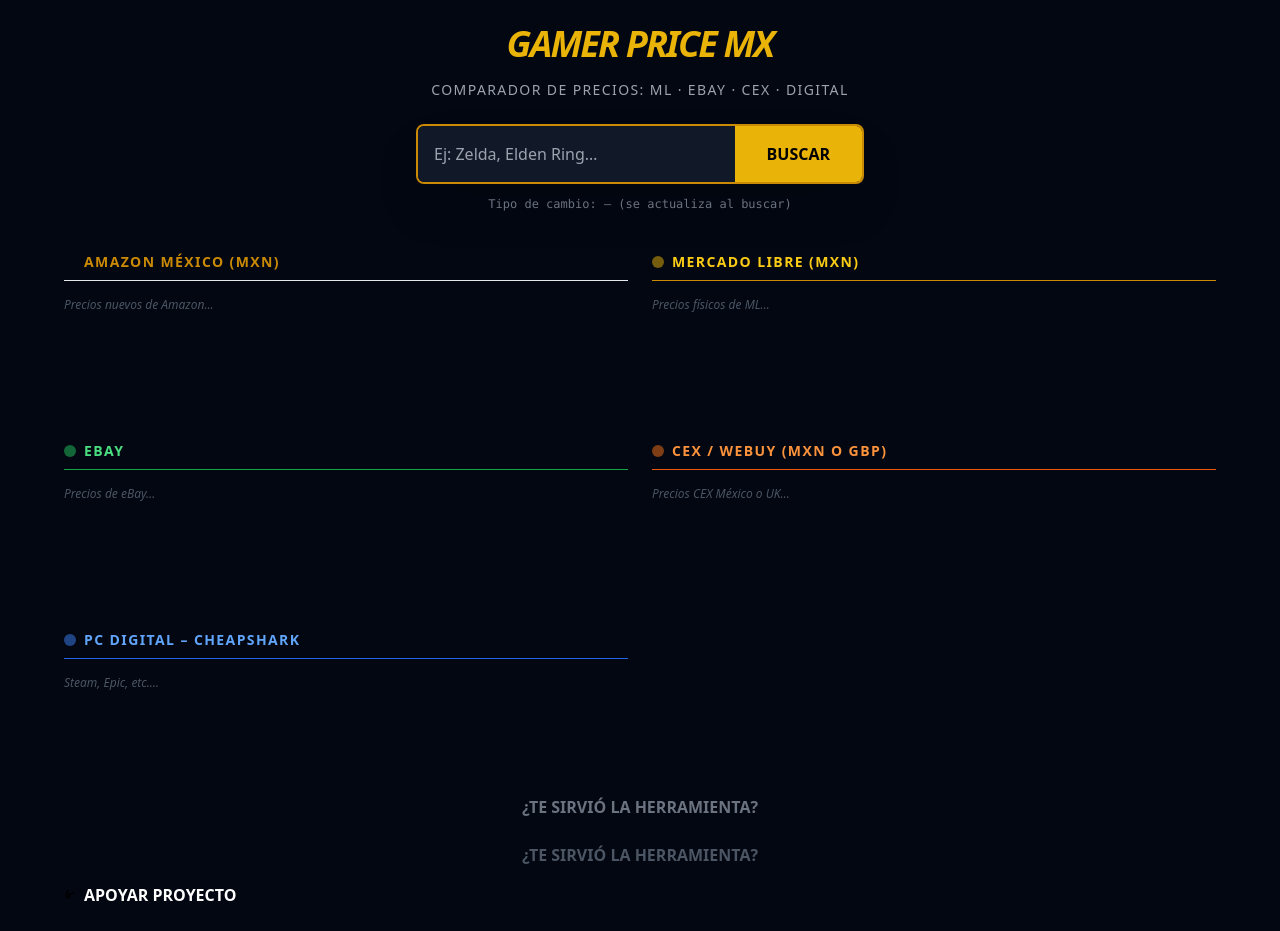
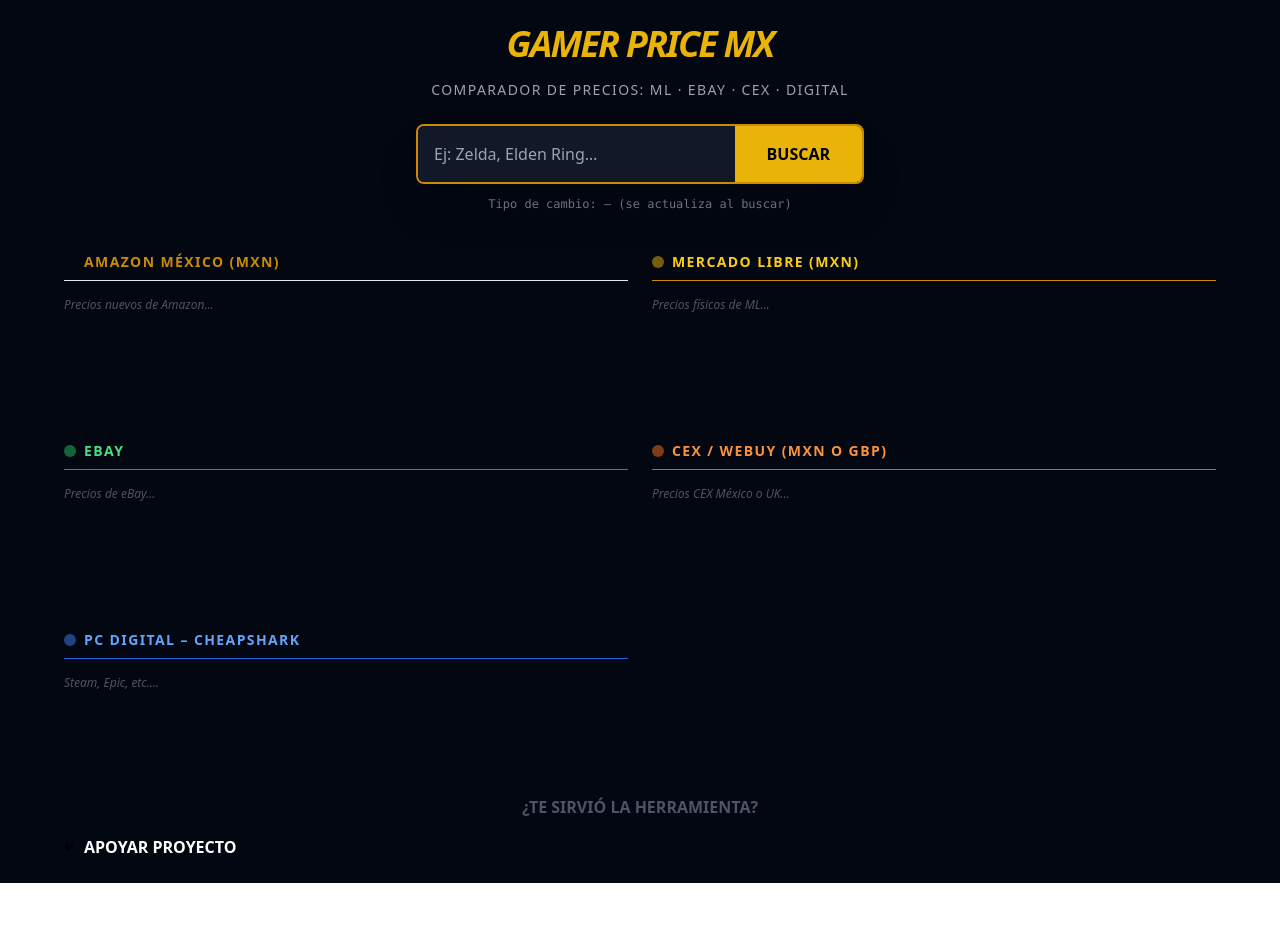
Before and after one commit to Kraben/gaming-price, a website: page index.html in a window 1280 px wide. After the commit the page ends 883 px from the top, so only its background shows below. Drawn offline with Linux system fonts and the light colour scheme.

Commit message:
Update index.html

```diff
--- a/index.html
+++ b/index.html
@@ -83,12 +83,6 @@
         </section>
       </div>
 
-      <footer class="mt-20 py-10 border-t border-gray-800 text-center">
-        <div class="max-w-xs mx-auto">
-          <p class="text-gray-500 text-[10px] mb-6 uppercase tracking-[0.2em] font-bold">
-            ¿Te sirvió la herramienta?
-          </p>
-
 <footer class="mt-16 py-8 border-t border-gray-900 text-center">
         <p class="text-gray-600 text-[10px] mb-4 uppercase tracking-[0.2em] font-bold">
           ¿Te sirvió la herramienta?
```
